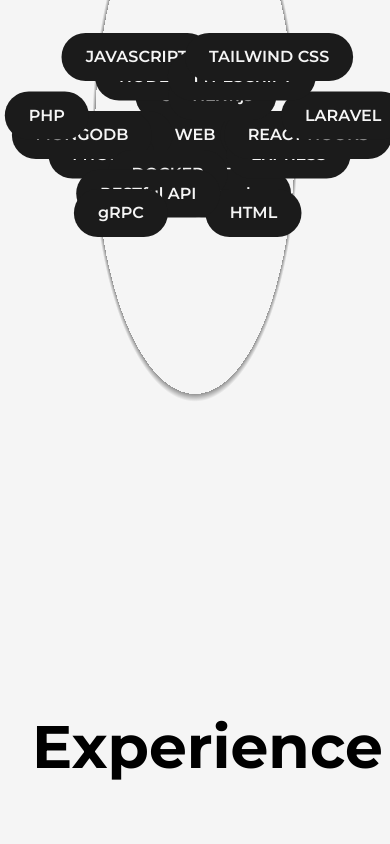
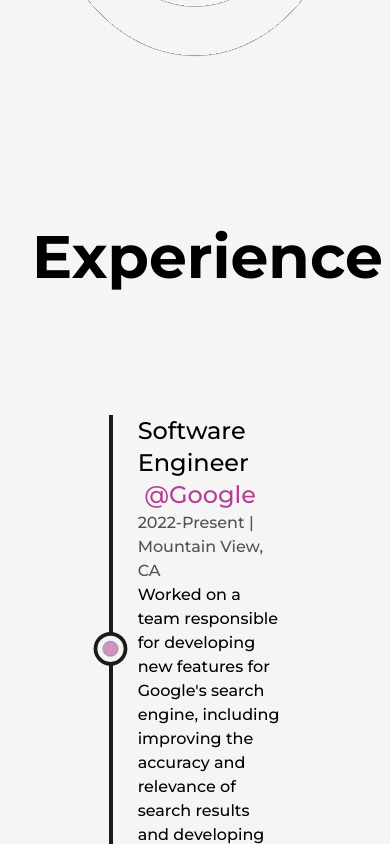
Before and after one commit to MilkiasTonji/mock-portfolio, a Next.js app: page /about in a window 390 px wide. Shown: the part 1820-2664 px from the top of the page. Built offline with nearby package versions, Linux system fonts and the light colour scheme.

Commit message:
Making skill section responsive has been completed

```diff
--- a/src/components/Skills.js
+++ b/src/components/Skills.js
@@ -4,31 +4,34 @@
 
 const mySkills = [
   { name: "CSS", x: "-5vw", y: "-10vw" },
-  { name: "REACT.JS", x: "5vw", y: "10vw" },
-  { name: "NODE.JS", x: "-10vw", y: "-15vw" },
-  { name: "Angular", x: "10vw", y: "15vw" },
-  { name: "JAVASCRIPT", x: "-15vw", y: "-20vw" },
-  { name: "HTML", x: "15vw", y: "20vw" },
+  { name: "REACT.JS", x: "10vw", y: "10vw" },
+  { name: "NODE.JS", x: "-10vw", y: "-20vw" },
+  { name: "Angular", x: "30vw", y: "15vw" },
+  { name: "JAVASCRIPT", x: "-15vw", y: "-30vw" },
+  { name: "HTML", x: "15vw", y: "30vw" },
   { name: "CSS3", x: "-17vw", y: "0vw" },
-  { name: "GO", x: "16vw", y: "0vw" },
-  { name: "EXPRESS", x: "24vw", y: "5vw" },
-  { name: "MYSQL", x: "-24vw", y: "5vw" },
-  { name: "MONGODB", x: "-29vw", y: "0vw" },
-  { name: "REACT HOOKS", x: "29vw", y: "0vw" },
-  { name: "LARAVEL", x: "38vw", y: "-5vw" },
-  { name: "PHP", x: "-38vw", y: "-5vw" },
-  { name: "DOCKER", x: "-7vw", y: "10vw" },
-  { name: "RESTful API", x: "-12vw", y: "15vw" },
-  { name: "gRPC", x: "-19vw", y: "20vw" },
+  { name: "GOLANG", x: "0vw", y: "30vw" },
+  { name: "EXPRESS", x: "10vw", y: "20vw" },
+  { name: "MYSQL", x: "-30vw", y: "5vw" },
+  { name: "MONGODB", x: "-29vw", y: "-8vw" },
+  { name: "REACT HOOKS", x: "25vw", y: "0vw" },
+  { name: "LARAVEL", x: "38vw", y: "-15vw" },
+  { name: "PHP", x: "-38vw", y: "-15vw" },
+  { name: "DOCKER", x: "-10vw", y: "10vw" },
+  { name: "RESTful API", x: "-25vw", y: "20vw" },
+  { name: "gRPC", x: "-19vw", y: "30vw" },
   { name: "NEXT.js", x: "7vw", y: "-10vw" },
-  { name: "TYPESCRIPT", x: "12vw", y: "-15vw" },
-  { name: "TAILWIND CSS", x: "19vw", y: "-20vw" },
+  { name: "TYPESCRIPT", x: "12vw", y: "-20vw" },
+  { name: "TAILWIND CSS", x: "19vw", y: "-30vw" },
 ]
 
 const Skill = ({ name, x, y }) => {
   return (
     <motion.div className='flex items-center justify-center rounded-full font-semibold bg-dark text-light
-    py-3 px-6 shadow-dark cursor-pointer absolute dark:bg-light dark:border-dark dark:border dark:text-dark'
+    py-3 px-6 shadow-dark cursor-pointer absolute dark:bg-light dark:border-dark dark:border dark:text-dark xs:border-none
+    lg:py-2 lg:px-4 md:text-sm md:py-1.5 md:px-3 xs:bg-transparent xs:dark:bg-transparent xs:text-dark xs:dark:text-light
+    xs:font-bold
+    '
       whileHover={{ scale: 1.05 }}
       initial={{ x: 0, y: 0 }}
       whileInView={{ x: x, y: y, transition: {duration: 1.5} }}
@@ -44,10 +47,13 @@
 const Skills = () => {
   return (
     <>
-      <h2 className='font-bold text-8xl mt-40 w-full text-center dark:text-light'>Skills</h2>
-      <div className='w-full h-screen relative flex items-center justify-center rounded-full bg-circularLight dark:bg-circularDark'>
-
-        <motion.div className='flex items-center justify-center rounded-full font-semibold bg-dark dark:bg-light/75 dark:text-dark text-light p-8 shadow-dark cursor-pointer'
+      <h2 className='font-bold text-8xl mt-40 w-full text-center dark:text-light md:text-6xl md:mt-32'>Skills</h2>
+      <div className='w-full h-screen relative flex items-center justify-center rounded-full bg-circularLight
+      dark:bg-circularDark lg:h-[80vh] sm:h-[60vh] xs:h-[50vh] lg:bg-circularLightLg lg:dark:bg-circularDarkLg
+      md:bg-circularLightMd md:dark:bg-circularDarkMd sm:bg-circularLightSm sm:dark:bg-circularDarkSm'
+      >
+        <motion.div className='flex items-center justify-center rounded-full font-semibold bg-dark dark:bg-light/75
+        dark:text-dark text-light p-8 shadow-dark cursor-pointer lg:p-6 md:p-4 xs:text-sm xs:p-2'
           whileHover={{ scale: 1.05 }}
         >
           WEB
--- a/tailwind.config.js
+++ b/tailwind.config.js
@@ -27,8 +27,14 @@
         'spin-slow':'spin 8s linear infinite',
       },
       backgroundImage:{
-        circularLight: 'repeating-radial-gradient(rgba(0,0,0,0.4) 2px, #f5f5f5 5px, #f5f5f5 100px);',
-        circularDark: 'repeating-radial-gradient(rgba(255,255,255,0.4) 2px, #1b1b1b 5px, #1b1b1b 100px);'
+        circularLight: 'repeating-radial-gradient(rgba(0,0,0,0.4) 2px, #f5f5f5 3px, #f5f5f5 100px);',
+        circularDark: 'repeating-radial-gradient(rgba(255,255,255,0.4) 2px, #1b1b1b 5px, #1b1b1b 100px);',
+        circularLightLg: 'repeating-radial-gradient(rgba(0,0,0,0.4) 2px, #f5f5f5 5px, #f5f5f5 80px);',
+        circularDarkLg: 'repeating-radial-gradient(rgba(255,255,255,0.4) 2px, #1b1b1b 5px, #1b1b1b 80px);',
+        circularLightMd: "repeating-radial-gradient(rgba(0,0,0,0.4) 2px,#f5f5f5 3px,#f5f5f5 60px)",
+        circularDarkMd: "repeating-radial-gradient(rgba(255,255,255,0.5) 2px,#1b1b1b 4px,#1b1b1b 60px)",
+        circularLightSm:  "repeating-radial-gradient(rgba(0,0,0,0.4) 2px,#f5f5f5 3px,#f5f5f5 40px)",
+        circularDarkSm: "repeating-radial-gradient(rgba(255,255,255,0.5) 2px,#1b1b1b 4px,#1b1b1b 40px)",
       }
     },
     screens: {
```
